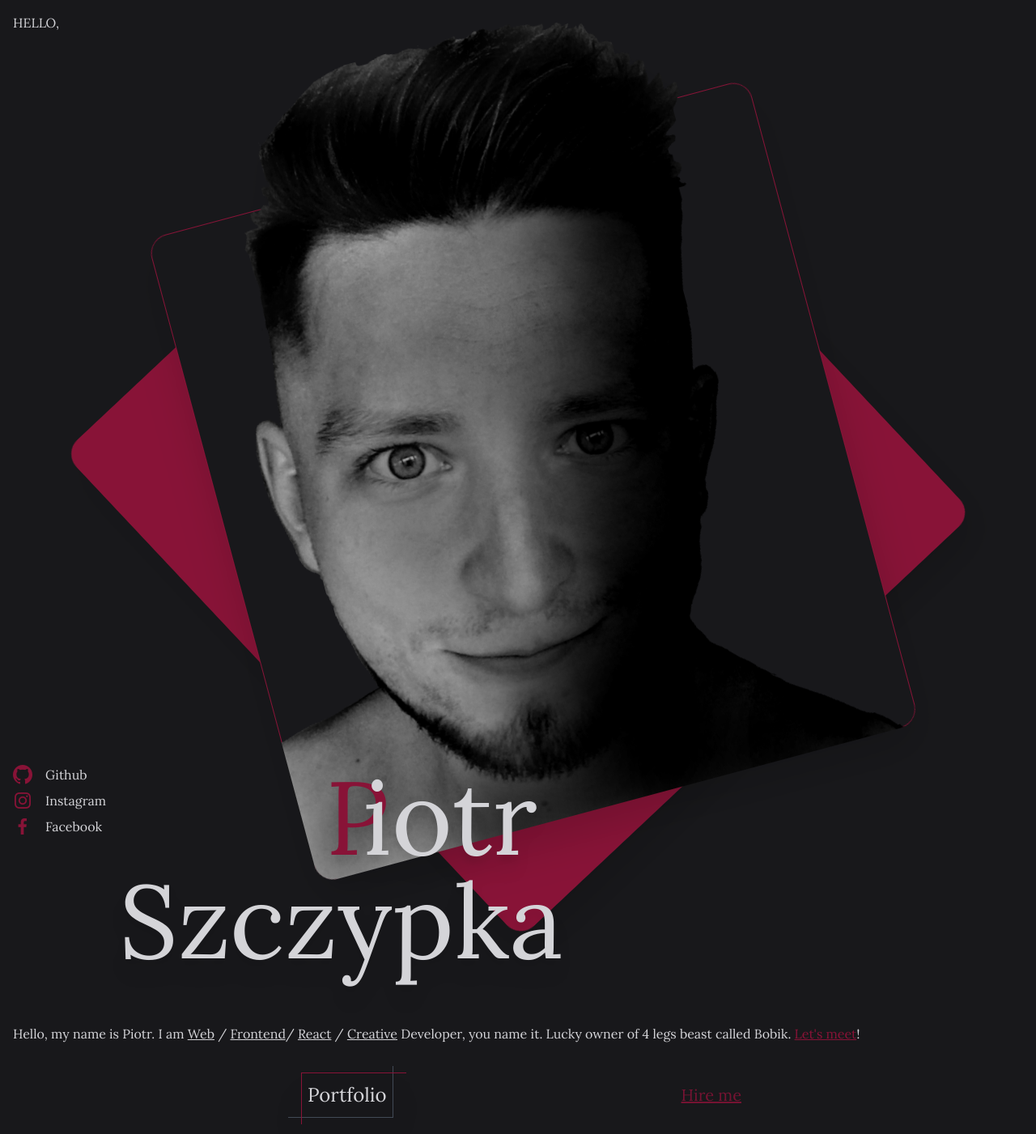
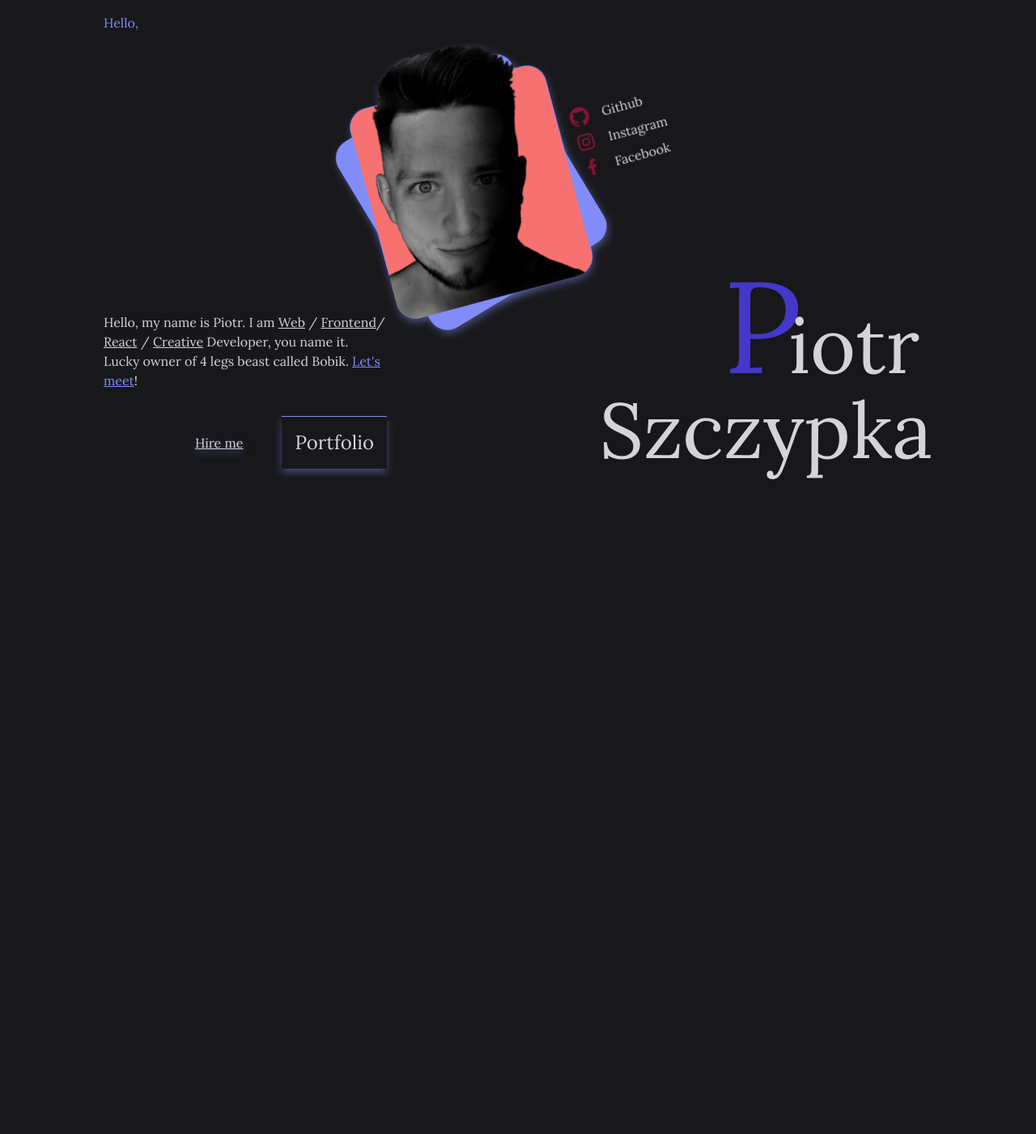
Before and after one commit to xkertoip/szczypka, a Next.js app: page / in a window 1280 px wide. Shown: the whole page at 81% size. After the commit the page ends 800 px from the top, so only its background shows below. Built offline with nearby package versions, Linux system fonts and the light colour scheme.

Commit message:
add rwd to layout

```diff
--- a/app/about.tsx
+++ b/app/about/page.tsx
@@ -1,4 +1,4 @@
-import Hero from '../components/Hero/Hero';
+import Hero from '../../components/Hero/Hero';
 
 export default function About() {
   return (
--- a/app/globals.css
+++ b/app/globals.css
@@ -5,16 +5,16 @@
 
 @layer components {
   .btn-primary {
-    @apply p-4 drop-shadow-2xl text-2xl duration-500  z-[1] md:hover:translate-x-1
+    @apply p-4 drop-shadow-3xl text-2xl duration-500  z-[1] md:hover:translate-x-1 border-t border-indigo-400 bg-zinc-900
   }
-  .btn-primary__after{
-    @apply after:absolute after:h-full  after:w-full after:-left-2 after:-top-1 after:border-r   after:border-b after:border-gray-600   md:after:translate-x-0 md:after:translate-y-0 md:hover:after:translate-x-4 md:hover:after:translate-y-4 after:duration-700 after:z-[-1] after:animate-pulse;
+ /* .btn-primary__after{
+    @apply after:absolute after:h-full  after:w-full after:-left-2 after:-top-1  md:after:translate-x-0 md:after:translate-y-0 md:hover:after:translate-x-4 md:hover:after:translate-y-4 after:duration-700 after:z-[-1] after:animate-pulse;
   }
   .btn-primary__before {
     @apply before:absolute before:h-full before:w-full before:left-2 before:top-1 before:border-t before:border-l before:border-rose-900   md:before:translate-x-0 md:before:translate-y-0  md:hover:before:-translate-x-4 md:hover:before:-translate-y-4 before:z-[1] ;
-  }
+  }*/
   .title-big {
-    @apply text-5xl sm:text-8xl md:text-9xl
+    @apply text-6xl sm:text-7xl md:text-8xl
   }
   /*    .interactive-title {
           @apply
@@ -26,7 +26,7 @@
     @apply px-4 md:px-[10%]
   }
   .section-indicator {
-    @apply uppercase
+    @apply text-indigo-400
   }
   .section {
     @apply pb-16
--- a/components/FancyButton/FancyButton.tsx
+++ b/components/FancyButton/FancyButton.tsx
@@ -6,7 +6,7 @@ const FancyButton: FunctionComponent<
   <button
     onClick={onClick}
     type={type}
-    className={'btn-primary btn-primary__after btn-primary__before capitalize'}
+    className={'btn-primary capitalize'}
     role={role}
     name={name}
   >
--- /dev/null
+++ b/components/Hero/AnimatedImage.tsx
@@ -0,0 +1,28 @@
+import Image from 'next/image';
+import hero2 from '/public/images/me2_retusz.png';
+
+export default function AnimatedImage() {
+  return (
+    <div
+      className={
+        'max-w-[150px] sm:max-w-[250px] z-[-1] relative before:absolute before:drop-shadow-3xl before:w-full before:h-[85%] before:bg-indigo-400 before:bottom-0 before:rounded-3xl before:-rotate-[15deg] before:origin-center  before:animate-wiggleBg'
+      }
+    >
+      <div
+        className={
+          'rounded-3xl drop-shadow-3xl origin-center m-auto  relative  overflow-hidden  before:absolute before:w-full before:h-[85%] before:bg-red-400 before:bottom-0 before:rounded-3xl before:border before:border-indigo-400 before:z-[-1]'
+        }
+      >
+        <Image
+          src={hero2}
+          alt={'Piotr Szczypka'}
+          sizes="(max-width: 768px) 60vw,
+                          (max-width: 1200px) 50vw,
+                          33vw"
+          priority
+          className={'animate-move'}
+        />
+      </div>
+    </div>
+  );
+}
--- /dev/null
+++ b/components/Hero/Description.tsx
@@ -0,0 +1,18 @@
+import Link from 'next/link';
+
+export default function Description() {
+  return (
+    <p>
+      Hello, my name is Piotr. I am{' '}
+      <span className={'underline capitalize'}>web</span> /{' '}
+      <span className={'underline capitalize'}>frontend</span>/{' '}
+      <span className={'underline capitalize'}>react</span> /{' '}
+      <span className={'underline capitalize'}>creative</span> Developer, you
+      name it. Lucky owner of 4 legs beast called Bobik.{' '}
+      <Link href={'/about'} className={'underline  text-indigo-400 '}>
+        Let&apos;s meet
+      </Link>
+      !
+    </p>
+  );
+}
--- a/components/Hero/Hero.tsx
+++ b/components/Hero/Hero.tsx
@@ -1,118 +1,42 @@
-import Image from 'next/image';
-import hero2 from '/public/images/me2_retusz.png';
 import Link from 'next/link';
-import facebook from '/public/images/facebook.png';
-import github from '/public/images/github.png';
-import instagram from '/public/images/instagram.png';
-
-import FancyButton from '../FancyButton';
-const Hero = () => {
+import SocialMedia from './SocialMedia';
+import Title from './Title';
+import AnimatedImage from './AnimatedImage';
+import Description from './Description';
+export default function Hero() {
   return (
     <>
-      <div className={'min-h-screen relative'}>
-        <div className={'p-4'}>
-          <h2 className={'section-indicator'}>Hello,</h2>
-          <div className={'relative'}>
-            <div className={'max-w-[60vw] relative m-auto'}>
       <div
-                className={
-                  'before:absolute before:drop-shadow-2xl before:w-full before:h-[85%] before:bg-rose-900 before:bottom-0 before:rounded-3xl before:-rotate-[45deg] before:origin-center  before:animate-wiggleBg'
-                }
+        className={'section-container relative min-h-screen overflow-hidden '}
       >
+        <h2 className={'section-indicator pt-4'}>Hello,</h2>
+        <div className={'flex rotate-[-15deg] gap-4 justify-center'}>
+          <AnimatedImage />
+          <SocialMedia />
+        </div>
+
+        <div className={' relative -top-8 '}>
           <div
-                  className={
-                    'rounded-3xl drop-shadow-2xl rotate-[-15deg] origin-center m-auto  relative  overflow-hidden  before:absolute before:w-full before:h-[85%] before:bg-zinc-900 before:bottom-0 before:rounded-3xl animate-wiggle before:border before:border-rose-900'
-                  }
+            className={'sm:flex gap-8 justify-between pb-8 items-end space-y-8'}
           >
-                  <div className={'animate-move'}>
-                    <Image
-                      src={hero2}
-                      alt={'Piotr Szczypka'}
-                      sizes="(max-width: 768px) 60vw,
-                          (max-width: 1200px) 50vw,
-                          33vw"
-                      priority
-                    />
+            <div className={'sm:order-2'}>
+              <Title />
             </div>
-                </div>
-              </div>
-            </div>
-            <div className={'relative  translate-y-[-4rem] flex gap-4'}>
-              <div className={' flex flex-col justify-start gap-2'}>
-                <Link
-                  href={'https://github.com/xkertoip'}
-                  className={'flex gap-4 items-center'}
-                >
-                  <Image
-                    src={github}
-                    alt={'github'}
-                    priority
-                    width={24}
-                    height={24}
-                  />
-                  Github
-                </Link>
-                <Link
-                  href={'https://www.instagram.com/xkertoip/'}
-                  className={'flex gap-4 items-center'}
-                >
-                  <Image
-                    src={instagram}
-                    alt={'instagram'}
-                    priority
-                    width={24}
-                    height={24}
-                  />
-                  Instagram
-                </Link>
-                <Link
-                  href={'https://www.facebook.com/piotrek.szczypka/'}
-                  className={'flex gap-4 items-center'}
-                >
-                  <Image
-                    src={facebook}
-                    alt={'facebook'}
-                    priority
-                    width={24}
-                    height={24}
-                  />
-                  Facebook
-                </Link>
-              </div>
-              <h1 className={'title-big text-right drop-shadow-xl'}>
-                <span className={'text-rose-900 text-[8rem]'}>P</span>
-                <span className={'relative -left-8'}>iotr</span>
-                <br /> Szczypka
-              </h1>
-            </div>
-            <p className={'pb-8'}>
-              Hello, my name is Piotr. I am{' '}
-              <span className={'underline capitalize'}>web</span> /{' '}
-              <span className={'underline capitalize'}>frontend</span>/{' '}
-              <span className={'underline capitalize'}>react</span> /{' '}
-              <span className={'underline capitalize'}>creative</span>{' '}
-              Developer, you name it. Lucky owner of 4 legs beast called Bobik.{' '}
-              <Link href={'/about'} className={'underline  text-rose-900'}>
-                Let&apos;s meet
-              </Link>
-              !
-            </p>
-            <div className={'flex justify-evenly items-center'}>
-              <FancyButton>
-                <a href={'#about'}>Portfolio</a>
-              </FancyButton>
-              <Link
-                href={'/contact'}
-                className={'underline animate-pulse text-xl text-rose-900'}
-              >
+
+            <div className={'sm:order-1 max-w-[350px] space-y-8'}>
+              <Description />
+              <div className={'flex justify-end gap-12 items-center '}>
+                <Link href={'/contact'} className={'drop-shadow-3xl underline'}>
                   Hire me
                 </Link>
+                <button className={'btn-primary'}>
+                  <a href={'#about'}>Portfolio</a>
+                </button>
+              </div>
             </div>
           </div>
         </div>
       </div>
     </>
   );
-};
-
-export default Hero;
+}
--- /dev/null
+++ b/components/Hero/SocialMedia.tsx
@@ -0,0 +1,33 @@
+import Link from 'next/link';
+import Image from 'next/image';
+import facebook from '/public/images/facebook.png';
+import github from '/public/images/github.png';
+import instagram from '/public/images/instagram.png';
+
+export default function SocialMedia() {
+  return (
+    <div className={' flex flex-col justify-center gap-2'}>
+      <Link
+        href={'https://github.com/xkertoip'}
+        className={'flex gap-4 items-center'}
+      >
+        <Image src={github} alt={'github'} priority />
+        Github
+      </Link>
+      <Link
+        href={'https://www.instagram.com/xkertoip/'}
+        className={'flex gap-4 items-center'}
+      >
+        <Image src={instagram} alt={'instagram'} priority />
+        Instagram
+      </Link>
+      <Link
+        href={'https://www.facebook.com/piotrek.szczypka/'}
+        className={'flex gap-4 items-center'}
+      >
+        <Image src={facebook} alt={'facebook'} priority />
+        Facebook
+      </Link>
+    </div>
+  );
+}
--- /dev/null
+++ b/components/Hero/Title.tsx
@@ -0,0 +1,18 @@
+export default function Title() {
+  return (
+    <h1 className={'title-big text-right'}>
+      <span
+        className={
+          'text-indigo-700 text-8xl sm:text-[10rem] hover:bg-red-400 duration-300'
+        }
+      >
+        P
+      </span>
+      <span className={'relative -left-4 hover:bg-indigo-400 duration-300'}>
+        iotr
+      </span>
+      <br />
+      Szczypka
+    </h1>
+  );
+}
--- a/tailwind.config.js
+++ b/tailwind.config.js
@@ -8,6 +8,9 @@ module.exports = {
   ],
   theme: {
     extend: {
+      dropShadow: {
+        '3xl': '0 5px 5px rgba(129, 140, 248, 0.4)'
+      },
       keyframes: {
         move: {
           '0%, 100%': {
```
Lines whose indentation alone changed are shown as unchanged.
